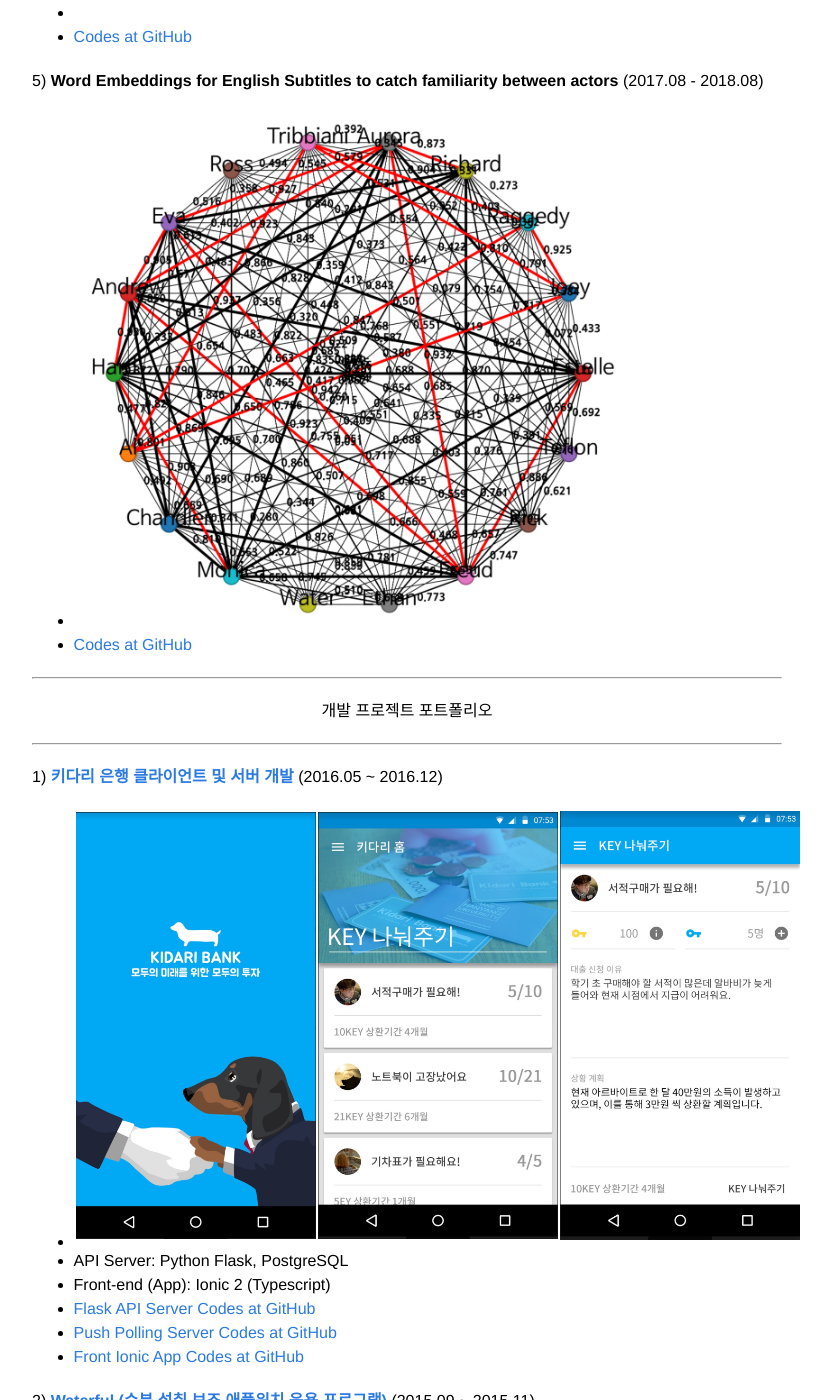
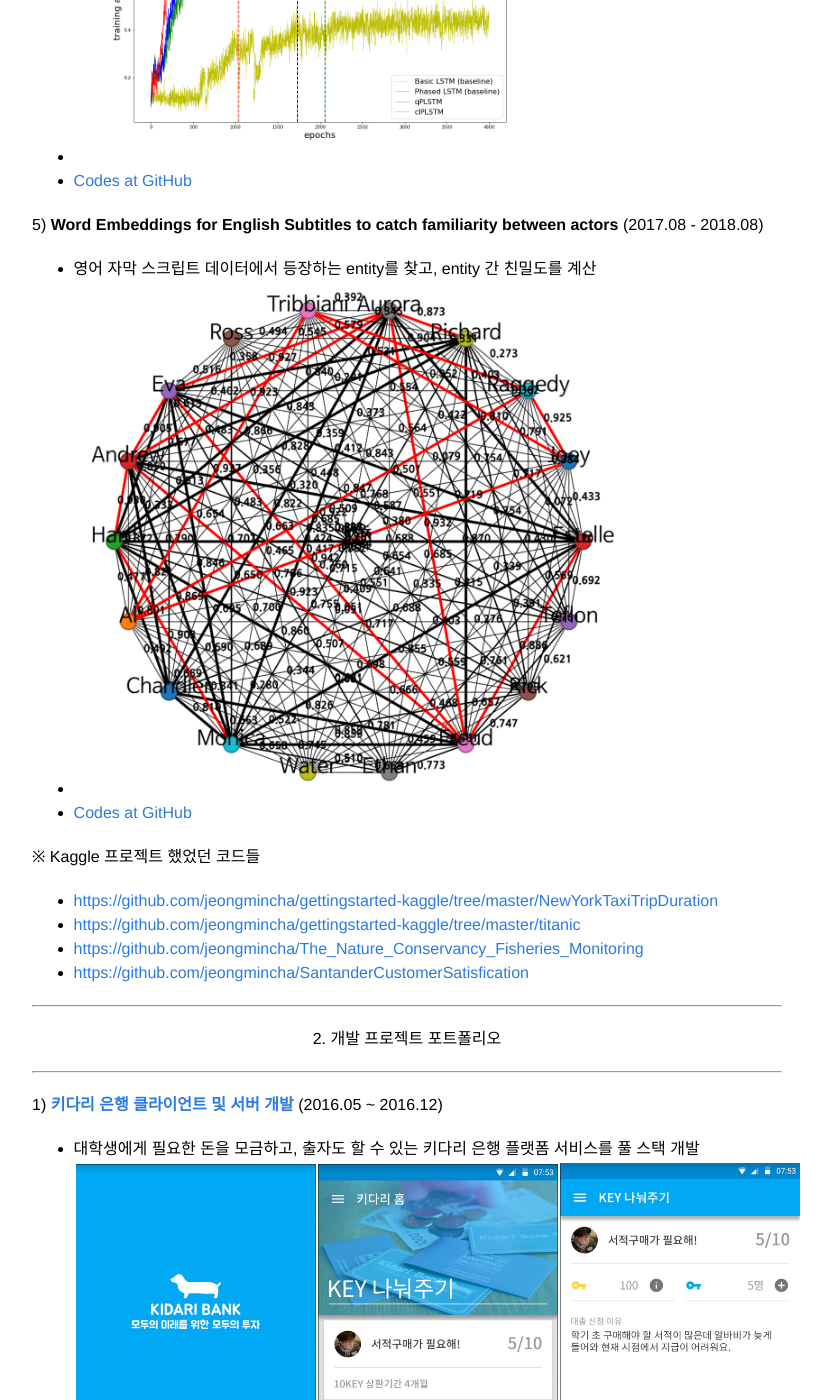
Before and after one commit to JeongMinCha/jeongmincha.github.com, a Jekyll site: the page built from projects-KO.md, in a window 1280 px wide and 1400 px high, scrolled down 2365 px. Shown: the whole window, without its empty margins (208-1039 px from the left). Built offline with Jekyll 4.4.1, drawn with Linux system fonts in a browser that asks for light colours; some of the changed text lies outside the part shown.

Commit message:
Update resume and portfolio

```diff
--- a/projects-KO.md
+++ b/projects-KO.md
@@ -14,9 +14,10 @@
   - 2개의 개인 프로젝트 (이 중 1개는 외주 프로젝트), 3개의 팀 프로젝트를 진행하였습니다.
 
 <hr/>
-<center>연구 프로젝트 포트폴리오</center>
+<center>1. 연구 프로젝트 포트폴리오</center>
 <hr/>
 1) **Elicast: Embedding Interactive Exercises in Instructional Programming Screencasts** (L@S 2018) (2017.09 - 2017.12)
+  - 상호작용이 가능한 스크린캐스트 형식의 프로그래밍 강의 플랫폼을 제시하고, 이 플랫폼의 효용성을 검증
   - <iframe width="560" height="315" src="https://www.youtube.com/embed/dKWlqDLgsm8" frameborder="0" allow="accelerometer; autoplay; encrypted-media; gyroscope; picture-in-picture" allowfullscreen></iframe>
   - [Paper](http://uilab.kaist.ac.kr/public/research/LAS2018/las2018_park.pdf)
   - [Slides](http://uilab.kaist.ac.kr/public/research/LAS2018/las2018_park_slides.pdf)
@@ -24,6 +25,7 @@
 <p />
 
 2) [**An Imputation Method Using Directly Connected Neighbors in a Trust Network for Recommendation**](research/2015/01/01/recomendation-system/) (2015.01 ~ 2015.10)
+  - 신뢰 네트워크에서 직접 연결된 이웃만을 활용하여 평점 행렬을 채우는 방법을 제시하고, 본 방법의 효용성을 검증
   - <img src="/assets/projects/research/recommender-system/capture1.png" width="320" />
   - <img src="/assets/projects/research/recommender-system/result1.png" width="320" /> | <img src="/assets/projects/research/recommender-system/result2.png" width="320" /> | <img src="/assets/projects/research/recommender-system/result3.png" width="320" /> |
   - [Codes at GitHub](https://github.com/jeongmincha/Trust-based-Imputation)
@@ -32,23 +34,34 @@
 <p />
 
 3) [**Best Phrases for Successful Crowdfunding Projects**](research/2017/03/01/crowdfunding/) (2017.03 - 2017.06)
+  - 크라우드 펀딩 프로젝트의 설명 글에서 쓰기에 효과적인 구와 절을 NLP 기법으로 파악
   - ![](/assets/projects/research/crowdfunding/capture.png)
+  - [Codes at GitHub](https://github.com/jeongmincha/best_phrases_for_successful_crowdfunding)
 <p />
 
 4) [**Phased LSTM with modified time gate function**](research/2017/03/01/phased-lstm/) (2017.03 - 2017.06)
+  - Phased LSTM 모델에서 time gate 함수 식을 변경해서 성능 향상을 도모
   - <img src="/assets/projects/research/phased_lstm/result-1.png" width="480" />
   - [Codes at GitHub](https://github.com/jeongmincha/Advanced-Phased-LSTM/tree/master/VariablePhasedLSTM)
 <p />
 
 5) **Word Embeddings for English Subtitles to catch familiarity between actors** (2017.08 - 2018.08)
+  - 영어 자막 스크립트 데이터에서 등장하는 entity를 찾고, entity 간 친밀도를 계산
   - <img src="/assets/projects/research/vtt/result.png" width="560" />
   - [Codes at GitHub](https://github.com/jeongmincha/word_embedding_for_subtitles)
 <p />
 
+※ Kaggle 프로젝트 했었던 코드들
+ - <https://github.com/jeongmincha/gettingstarted-kaggle/tree/master/NewYorkTaxiTripDuration>
+ - <https://github.com/jeongmincha/gettingstarted-kaggle/tree/master/titanic>
+ - <https://github.com/jeongmincha/The_Nature_Conservancy_Fisheries_Monitoring>
+ - <https://github.com/jeongmincha/SantanderCustomerSatisfication>
+
 <hr/>
-<center>개발 프로젝트 포트폴리오</center>
+<center>2. 개발 프로젝트 포트폴리오</center>
 <hr/>
 1) [**키다리 은행 클라이언트 및 서버 개발**](development/2016/06/01/kidaribank/) (2016.05 ~ 2016.12)
+  - 대학생에게 필요한 돈을 모금하고, 출자도 할 수 있는 키다리 은행 플랫폼 서비스를 풀 스택 개발
   - <img src="/assets/projects/development/kidari/capture1.png" width="240" />  |  <img src="/assets/projects/development/kidari/capture2.png" width="240"/> | <img src="/assets/projects/development/kidari/capture3.png" width="240"/>
   - API Server: Python Flask, PostgreSQL
   - Front-end (App): Ionic 2 (Typescript)
@@ -58,24 +71,28 @@
 <p />
 
 2) [**Waterful (수분 섭취 보조 애플워치 응용 프로그램)**](development/2015/09/01/waterful/) (2015.09 ~ 2015.11)
+  - 수분 섭취하기 좋은 시간을 파악해 알림을 보내는 애플워치 응용 프로그램
   - <img src="/assets/projects/development/waterful/capture1.png" height="400"> | <img src="/assets/projects/development/waterful/capture2.png" height="400">
   - iOS Companian App + Apple Watch (Swift)
   - [Codes at GitHub](https://github.com/maestro06-waterful/waterful)
 <p />
 
-3) [**블록체인 소셜 플랫폼 steemit 친구를 찾아주는 stemfriend**](development/2017/07/01/steemfriend/) (2017.07 ~ 2017.07)
+3) [**stemfriend**](development/2017/07/01/steemfriend/) (2017.07 ~ 2017.07)
+  - 블록체인 소셜 플랫폼인 steemit에서 유저랑 가장 친한 친구를 찾아주는 서비스
   - <img src="/assets/projects/development/steemfriend/img.jpeg" width="320" />
   - Python Django, SteemSQL
   - [Codes at GitHub](https://github.com/jeongmincha/steemfriend)
 <p />
 
 4) [**안드로이드 폰과 블루투스 전동차를 활용한 방범 시스템**](development/2014/09/01/android-system/) (2014.09 ~ 2014.12)
+  - 모션 인식으로 CCTV 역할을 하는 안드로이드 폰과 전동차를 제어하고 주인의 얼굴을 인식하는 안드로이드 폰을 이용한 방범 시스템
   - <img src="/assets/projects/development/android_robot/capture.png" width="560" />
   - Android, TCP Server, Bluetooth Robot Control, Face & Motion Recognition
   - [Codes at GitHub](https://github.com/jeongmincha/cctv_using_android)
 <p />
 
 5) [**OpenWrt 공유기를 활용한 통합 파일 공유 시스템**](/projects/ko/development/2014/03/01/openwrt/) (2014.03 ~ 2014.06)
+  - 공유기에 인터넷을 리스하고 있는 스마트폰, 노트북의 파일 시스템을 외부 인터넷에서 접근, 관리할 수 있게 하는 시스템
   - <img src="/assets/projects/development/nad/capture.png" width="560" />
   - PHP, MySQL, Embedded Linux
   - [Codes at GitHub](https://github.com/jeongmincha/nad)
```
Also changed, not shown: 1 other file.
